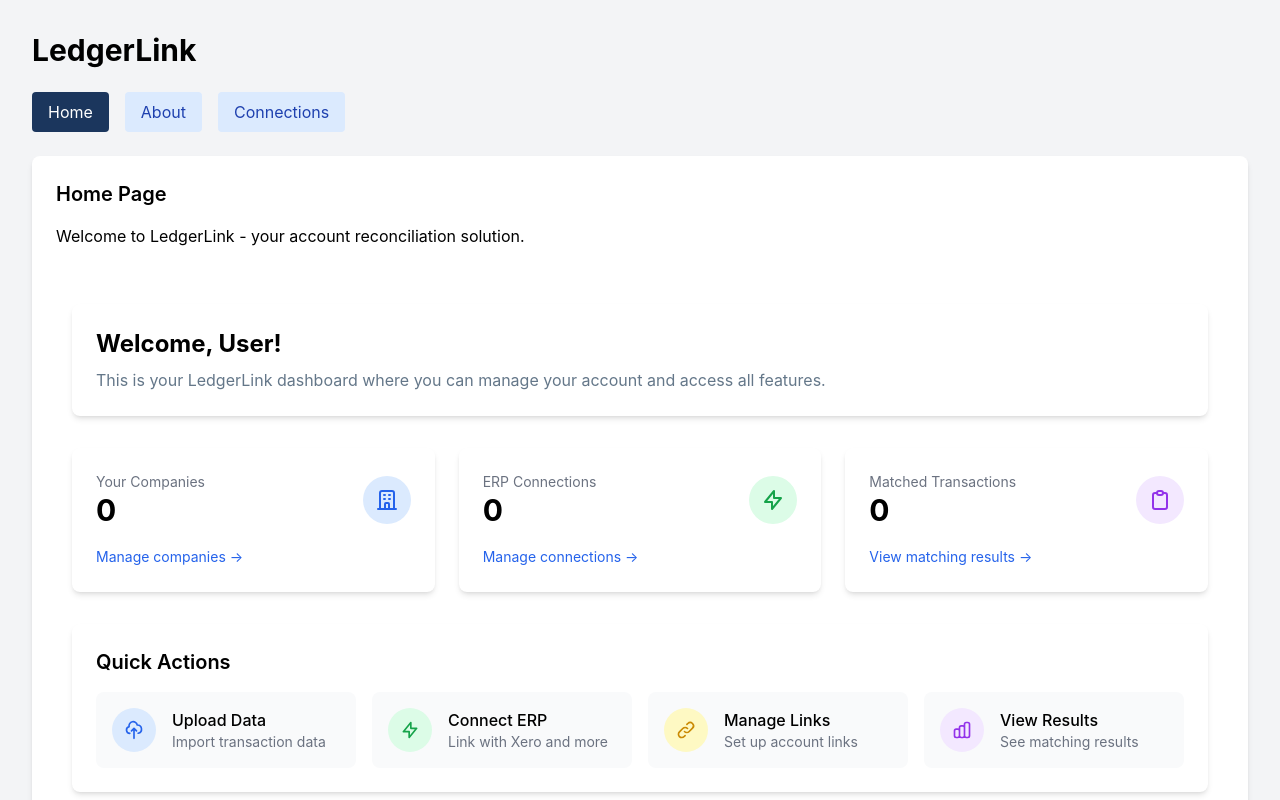
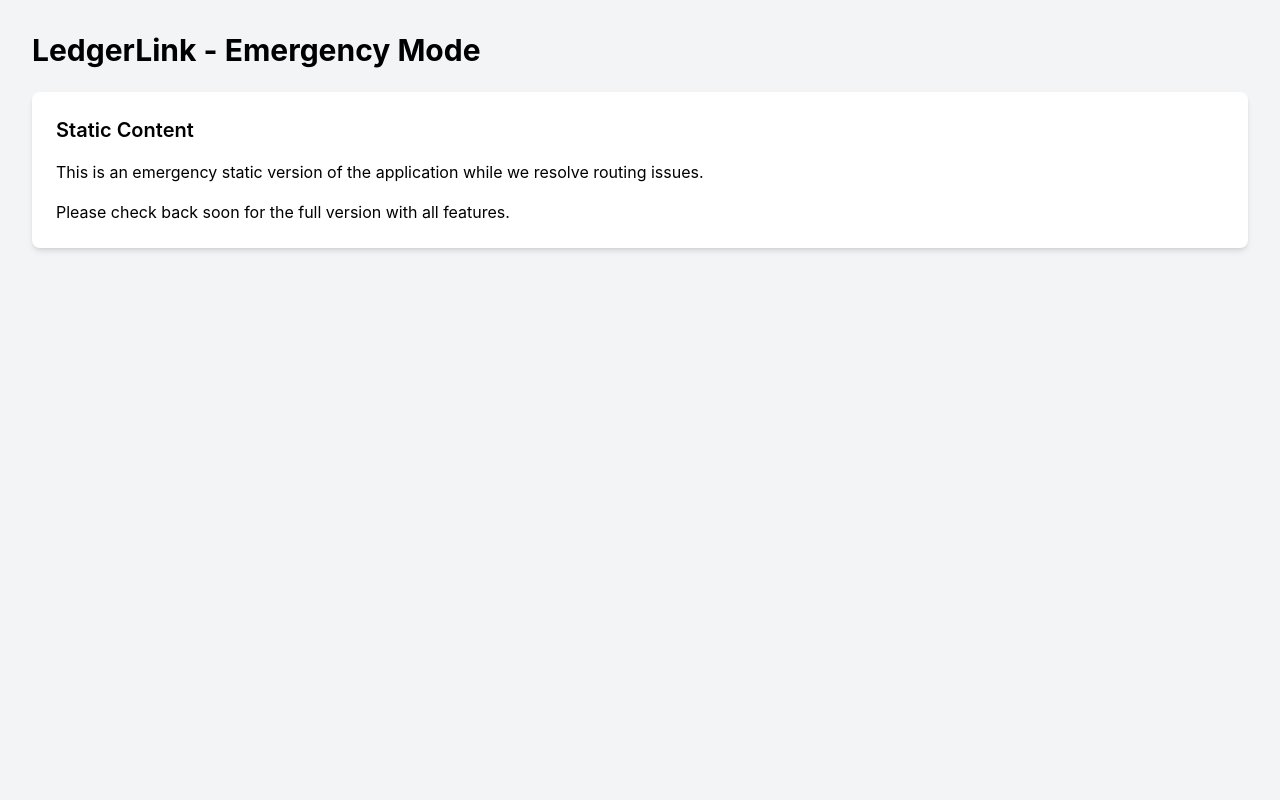
Before and after one commit to TomWall1/LedgerLink, a React (Create React App) app in the folder frontend/: page / in a window 1280 px wide. Shown: the top 800 px of the page. Built offline with nearby package versions, Linux system fonts and the light colour scheme; no server answers.

Commit message:
Create absolute minimal app with no dependencies

```diff
--- a/frontend/src/App.js
+++ b/frontend/src/App.js
@@ -1,89 +1,20 @@
-import React, { useState } from 'react';
-import { AuthProvider } from './context/AuthContext';
-import { XeroProvider } from './context/XeroContext';
-import Dashboard from './pages/Dashboard';
+import React from 'react';
 
-// Custom routing without React Router
+// Ultra minimal App with absolutely no routing or context
 function App() {
-  const [currentPage, setCurrentPage] = useState('home');
-
-  // Render content based on current page
-  const renderContent = () => {
-    switch(currentPage) {
-      case 'home':
-        return (
-          <div className="bg-white p-6 rounded-lg shadow-md">
-            <h2 className="text-xl font-semibold mb-4">Home Page</h2>
-            <p>Welcome to LedgerLink - your account reconciliation solution.</p>
-            <div className="mt-6">
-              <Dashboard />
-            </div>
-          </div>
-        );
-      case 'about':
-        return (
-          <div className="bg-white p-6 rounded-lg shadow-md">
-            <h2 className="text-xl font-semibold mb-4">About Page</h2>
-            <p>LedgerLink helps businesses connect their financial systems and reconcile accounts across organizations.</p>
-          </div>
-        );
-      case 'connections':
-        return (
-          <div className="bg-white p-6 rounded-lg shadow-md">
-            <h2 className="text-xl font-semibold mb-4">Connections</h2>
-            <p>This page would normally show your ERP connections.</p>
-          </div>
-        );
-      default:
-        return (
-          <div className="bg-white p-6 rounded-lg shadow-md">
-            <h2 className="text-xl font-semibold mb-4">Page Not Found</h2>
-            <p>The page you're looking for doesn't exist.</p>
-          </div>
-        );
-    }
-  };
-
-  // Handle navigation
-  const navigate = (page) => {
-    setCurrentPage(page);
-    // Update URL without page reload (for a better UX)
-    window.history.pushState(null, "", `/${page === 'home' ? '' : page}`);
-  };
-
   return (
-    <AuthProvider>
-      <XeroProvider>
-        <div className="min-h-screen bg-gray-100 p-8">
-          <h1 className="text-3xl font-bold mb-6">LedgerLink</h1>
-
-          {/* Navigation */}
-          <div className="mb-6 flex space-x-4">
-            <button
-              onClick={() => navigate('home')}
-              className={`px-4 py-2 rounded ${currentPage === 'home' ? 'bg-blue-600 text-white' : 'bg-blue-100 text-blue-800'}`}
-            >
-              Home
-            </button>
-            <button
-              onClick={() => navigate('about')}
-              className={`px-4 py-2 rounded ${currentPage === 'about' ? 'bg-blue-600 text-white' : 'bg-blue-100 text-blue-800'}`}
-            >
-              About
-            </button>
-            <button
-              onClick={() => navigate('connections')}
-              className={`px-4 py-2 rounded ${currentPage === 'connections' ? 'bg-blue-600 text-white' : 'bg-blue-100 text-blue-800'}`}
-            >
-              Connections
-            </button>
-          </div>
-
-          {/* Content area */}
-          {renderContent()}
-        </div>
-      </XeroProvider>
-    </AuthProvider>
+    <div className="min-h-screen bg-gray-100 p-8">
+      <h1 className="text-3xl font-bold mb-6">LedgerLink - Emergency Mode</h1>
+      <div className="bg-white p-6 rounded-lg shadow-md">
+        <h2 className="text-xl font-semibold mb-4">Static Content</h2>
+        <p className="mb-4">
+          This is an emergency static version of the application while we resolve routing issues.
+        </p>
+        <p>
+          Please check back soon for the full version with all features.
+        </p>
+      </div>
+    </div>
   );
 }
 
```
